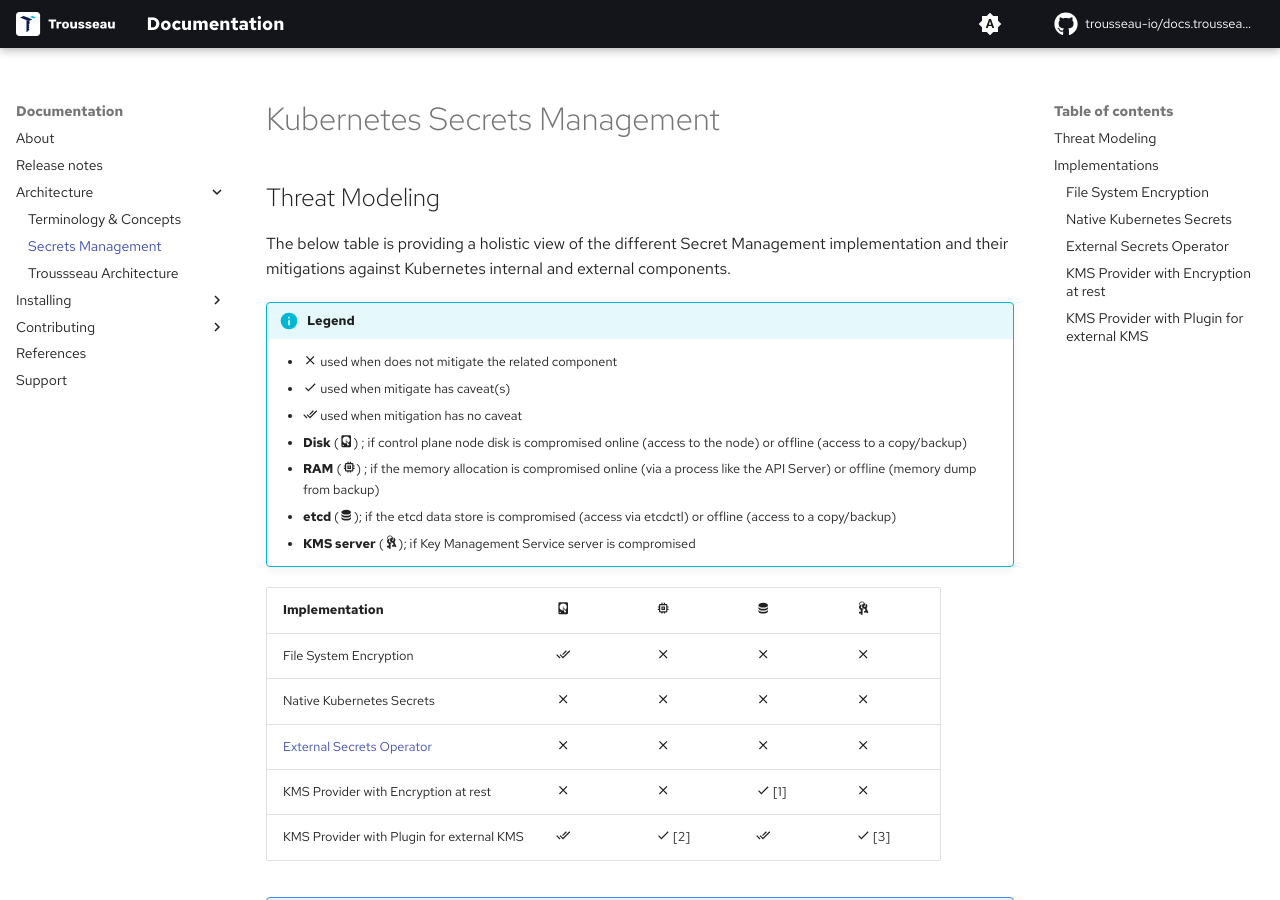
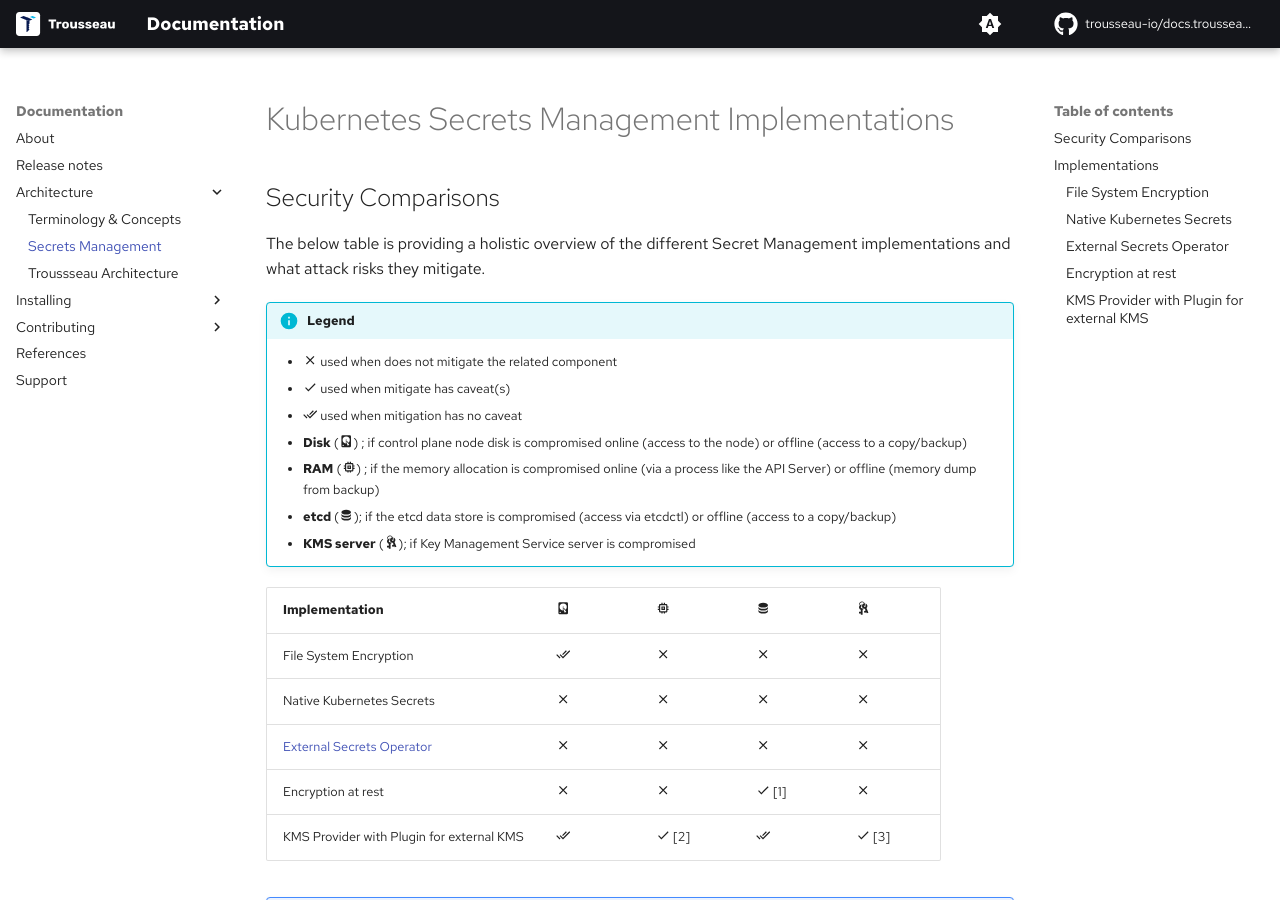
Before and after one commit to Trousseau-io/docs.trousseau.io, an MkDocs documentation site: the page built from docs/trousseau/secretmanagement.md, in a window 1280 px wide and 900 px high. Built offline with MkDocs 1.6.1 and Material for MkDocs 9.7.7, drawn with Linux system fonts in a browser that asks for light colours; some web fonts are replaced; comment, search, counter and statistics services are not loaded; some of the changed text lies outside the part shown.

Commit message:
Update secretmanagement.md

````diff
--- a/docs/trousseau/secretmanagement.md
+++ b/docs/trousseau/secretmanagement.md
@@ -1,8 +1,8 @@
-# Kubernetes Secrets Management
+# Kubernetes Secrets Management Implementations
 
-## Threat Modeling
+## Security Comparisons
 
-The below table is providing a holistic view of the different Secret Management implementation and their mitigations against Kubernetes internal and external components.
+The below table is providing a holistic overview of the different Secret Management implementations and what attack risks they mitigate.
 
 !!! info "Legend"
     - :material-close: used when does not mitigate the related component
@@ -18,7 +18,7 @@ The below table is providing a holistic view of the different Secret Management
 | File System Encryption                     | :material-check-all: | :material-close: | :material-close: | :material-close: |
 | Native Kubernetes Secrets                  | :material-close: | :material-close: | :material-close: | :material-close: |
 | [External Secrets Operator](https://external-secrets.io/) | :material-close: | :material-close: | :material-close: | :material-close: |
-| KMS Provider with Encryption at rest       | :material-close: | :material-close: | :material-check: [1] | :material-close: |
+| Encryption at rest                         | :material-close: | :material-close: | :material-check: [1] | :material-close: |
 | KMS Provider with Plugin for external KMS  | :material-check-all: | :material-check: [2] | :material-check-all: | :material-check: [3] |
 
 !!! note "Notes"
@@ -91,7 +91,7 @@ autonumber
   API Server->>etcd: store Secret
 ```
 
-### KMS Provider with Encryption at rest
+### Encryption at rest
 
 The Kubernetes API Server can encrypt the sensitive data from Secrets using the KMS Provider. In this scenario, the API server is set up through the "EncryptionConfiguration" definition that will include a cipher as provider and an encryption key (being encoded in base64).
 
````
